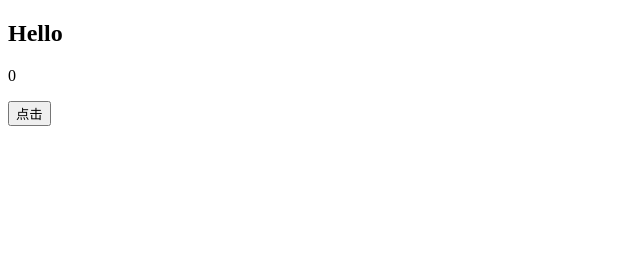
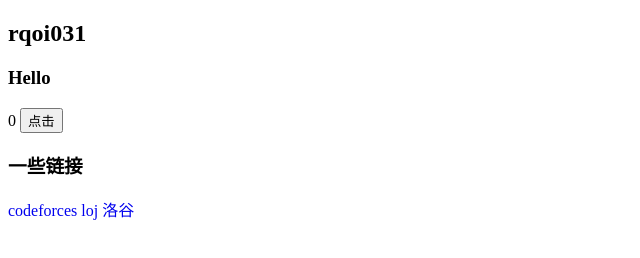
Before and after one commit to rqoi031/rqoi031, a plain HTML site: page index.html in a window 1280 px wide. Shown: the whole page, without its empty margins (0-640 px from the left). Drawn offline with Linux system fonts and the light colour scheme.

Commit message:
Update index.html

```diff
--- a/index.html
+++ b/index.html
@@ -15,9 +15,14 @@
 </head>
 
 <body>
-	<h2>Hello</h2>
-	<p id="hello">0</p>
+	<h2>rqoi031</h2>
+	<h3>Hello</h3>
+	<span id="hello">0</span>
 	<button onclick="hello()">点击</button>
+	<h3>一些链接</h3>
+	<a href="https://codeforces.com" style="text-decoration:none;">codeforces</a>
+	<a href="https://loj.ac" style="text-decoration:none;">loj</a>
+	<a href="http://www.luogu.com.cn" style="text-decoration:none;">洛谷</a>
 </body>
 
 </html>
```
